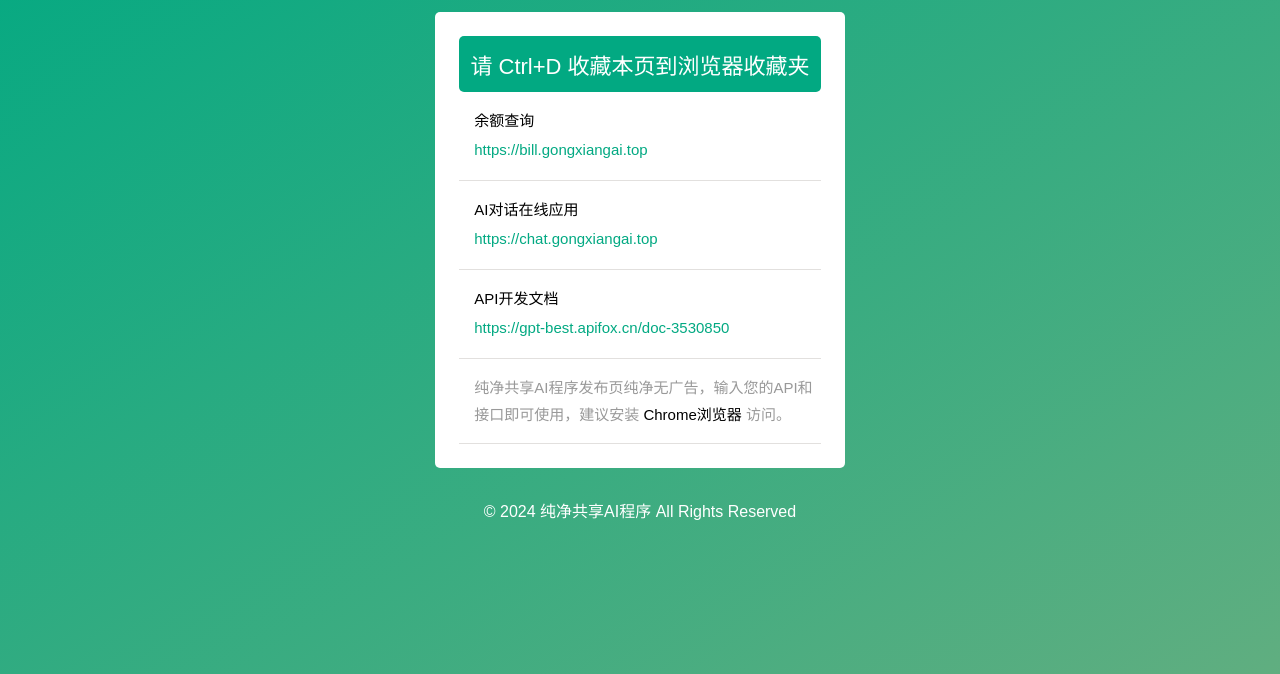
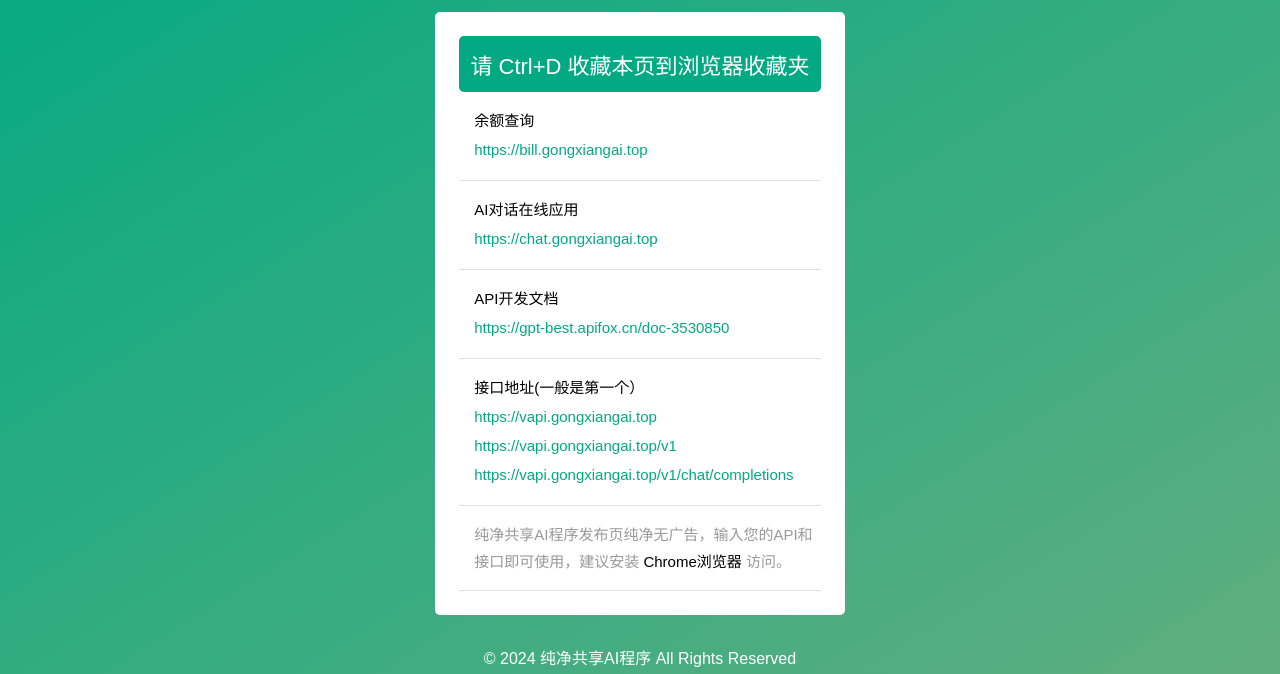
Before and after one commit to sunsky89757/gongxiangai, a plain HTML site: page index.html in a window 1280 px wide. Shown: the part 126-800 px from the top of the page. Drawn offline with Linux system fonts and the light colour scheme.

Commit message:
Update index.html

```diff
--- a/index.html
+++ b/index.html
@@ -525,6 +525,13 @@
                                 </span></span>
                             </li>
                             <li>
+                                接口地址(一般是第一个）
+                                <a href="" target="_blank"><i>https://vapi.gongxiangai.top</i></a>
+                                <a href="" target="_blank"><i>https://vapi.gongxiangai.top/v1</i></a>
+                                <a href="" target="_blank"><i>https://vapi.gongxiangai.top/v1/chat/completions</i></a>
+                                </span></span>
+                            </li>
+                            <li>
                                 <span> 纯净共享AI程序发布页纯净无广告，输入您的API和接口即可使用，建议安装<a href="https://www.google.cn/chrome/" target="_blank"> Chrome浏览器 </a> 访问。 <span>
                         </ul>
                     </div>
```
